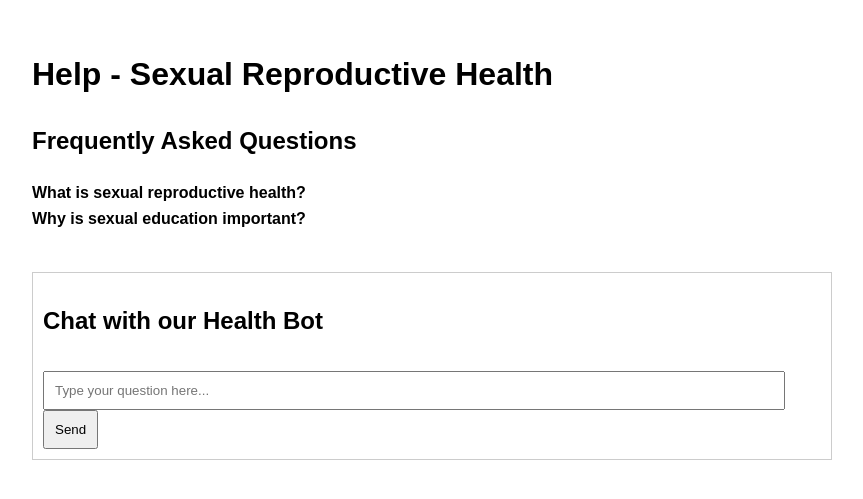
After one commit to AudryAshleenChivanga/AshleTech-Connect-Y2T2-Project, a Django app: template project/templates/help.html in a window 1280 px wide. The commit adds this page. Shown: the top 499 px of the page, without its empty margins (208-1071 px from the left). Run offline with Django 3.2, Linux system fonts and the light colour scheme; the template is opened without the code that fills it, so the values that code supplies are empty.

Commit message:
get help template

```diff
--- /dev/null
+++ b/project/templates/help.html
@@ -0,0 +1,117 @@
+<!DOCTYPE html>
+<html lang="en">
+<head>
+    <meta charset="UTF-8">
+    <meta name="viewport" content="width=device-width, initial-scale=1.0">
+    <title>Help - Sexual Reproductive Health</title>
+    <script src="https://cdn.jsdelivr.net/npm/axios/dist/axios.min.js"></script>
+    <style>
+        body {
+            font-family: Arial, sans-serif;
+            line-height: 1.6;
+        }
+        .container {
+            max-width: 800px;
+            margin: 0 auto;
+            padding: 20px;
+        }
+        .faq-section {
+            margin-bottom: 40px;
+        }
+        .faq-question {
+            font-weight: bold;
+            cursor: pointer;
+        }
+        .faq-answer {
+            display: none;
+            padding: 10px 0;
+        }
+        .chatbot {
+            border: 1px solid #ccc;
+            padding: 10px;
+            margin-top: 20px;
+        }
+        .chatbot-messages {
+            max-height: 300px;
+            overflow-y: auto;
+            margin-bottom: 10px;
+        }
+        .chatbot-input {
+            width: calc(100% - 60px);
+            padding: 10px;
+        }
+        .chatbot-send-btn {
+            padding: 10px;
+        }
+    </style>
+</head>
+<body>
+    <div class="container">
+        <h1>Help - Sexual Reproductive Health</h1>
+
+        <div class="faq-section">
+            <h2>Frequently Asked Questions</h2>
+            <div class="faq">
+                <div class="faq-question">What is sexual reproductive health?</div>
+                <div class="faq-answer">Sexual reproductive health refers to the state of physical, mental, and social well-being in all matters relating to the reproductive system.</div>
+            </div>
+            <div class="faq">
+                <div class="faq-question">Why is sexual education important?</div>
+                <div class="faq-answer">Sexual education provides individuals with the knowledge and skills to make informed decisions about their sexual health.</div>
+            </div>
+            <!-- Add more FAQs as needed -->
+        </div>
+
+        <div class="chatbot">
+            <h2>Chat with our Health Bot</h2>
+            <div class="chatbot-messages" id="chatbotMessages"></div>
+            <input type="text" id="chatbotInput" class="chatbot-input" placeholder="Type your question here...">
+            <button id="chatbotSendBtn" class="chatbot-send-btn">Send</button>
+        </div>
+    </div>
+
+    <script>
+        document.querySelectorAll('.faq-question').forEach(item => {
+            item.addEventListener('click', event => {
+                const answer = event.target.nextElementSibling;
+                if (answer.style.display === 'block') {
+                    answer.style.display = 'none';
+                } else {
+                    answer.style.display = 'block';
+                }
+            });
+        });
+
+        const chatbotMessages = document.getElementById('chatbotMessages');
+        const chatbotInput = document.getElementById('chatbotInput');
+        const chatbotSendBtn = document.getElementById('chatbotSendBtn');
+
+        chatbotSendBtn.addEventListener('click', () => {
+            const userMessage = chatbotInput.value;
+            if (userMessage.trim()) {
+                addMessageToChat('You', userMessage);
+                chatbotInput.value = '';
+                getChatbotResponse(userMessage);
+            }
+        });
+
+        function addMessageToChat(sender, message) {
+            const messageElement = document.createElement('div');
+            messageElement.textContent = `${sender}: ${message}`;
+            chatbotMessages.appendChild(messageElement);
+            chatbotMessages.scrollTop = chatbotMessages.scrollHeight;
+        }
+
+        function getChatbotResponse(message) {
+            axios.post('https://your-chatbot-api.com/respond', { query: message })
+                .then(response => {
+                    const botMessage = response.data.response;
+                    addMessageToChat('Bot', botMessage);
+                })
+                .catch(error => {
+                    console.error('Error communicating with chatbot:', error);
+                });
+        }
+    </script>
+</body>
+</html>
--- a/project/templates/store/index.html
+++ b/project/templates/store/index.html
@@ -132,7 +132,8 @@
         </div>
         <div class="specialists-cta">
             <p>Need help? Our specialists are here for you 24/7.</p>
-            <a href="/get-help" class="cta-button">Get Help Now</a>
+            <a href="/project/templates/help.html" class="cta-button">Get Help</a>
+
         </div>
     </section>
 
```
